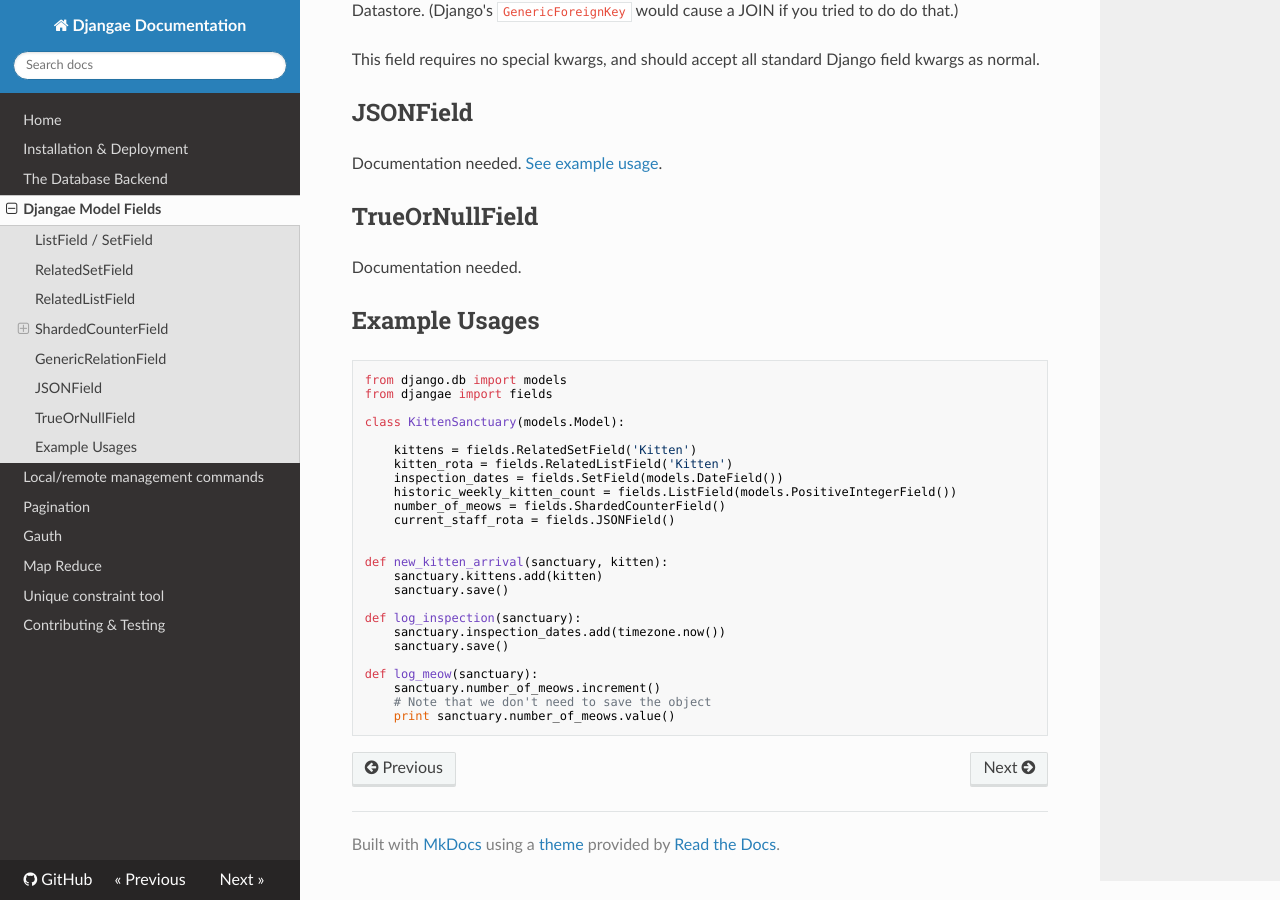
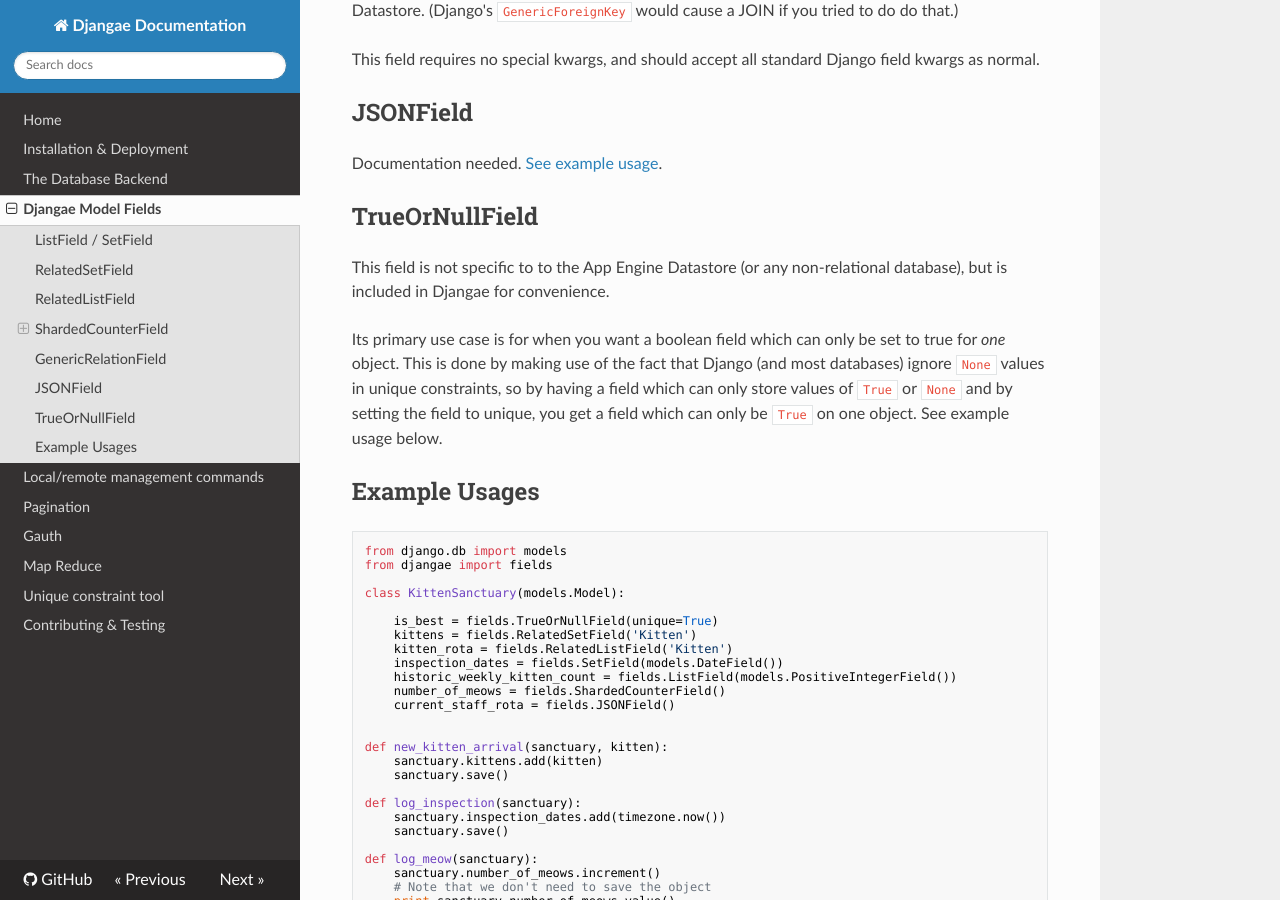
Before and after one commit to wittfabian/djangae, an MkDocs documentation site: the page built from docs/fields.md, in a window 1280 px wide and 900 px high, scrolled down 3320 px. Built offline with MkDocs 1.6.1, drawn with Linux system fonts in a browser that asks for light colours; nearby versions of some CDN libraries; old or Windows-style settings are respelled for this version of MkDocs.

Commit message:
Adding documentation for `TrueOrNullField`.

```diff
--- a/docs/fields.md
+++ b/docs/fields.md
@@ -103,7 +103,9 @@ Documentation needed. [See example usage](fields.md#example-usages).
 
 ## TrueOrNullField
 
-Documentation needed.
+This field is not specific to to the App Engine Datastore (or any non-relational database), but is included in Djangae for convenience.
+
+Its primary use case is for when you want a boolean field which can only be set to true for *one* object.  This is done by making use of the fact that Django (and most databases) ignore `None` values in unique constraints, so by having a field which can only store values of `True` or `None` and by setting the field to unique, you get a field which can only be `True` on one object.  See example usage below.
 
 
 ## Example Usages
@@ -115,6 +117,7 @@ from djangae import fields
 
 class KittenSanctuary(models.Model):
 
+	is_best = fields.TrueOrNullField(unique=True)
     kittens = fields.RelatedSetField('Kitten')
     kitten_rota = fields.RelatedListField('Kitten')
     inspection_dates = fields.SetField(models.DateField())
```
